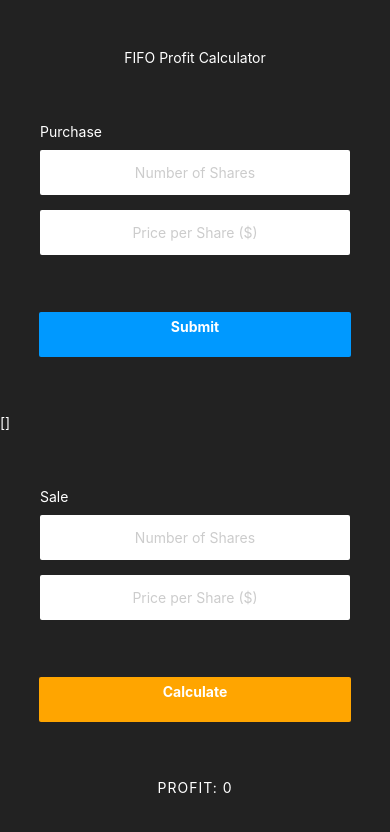
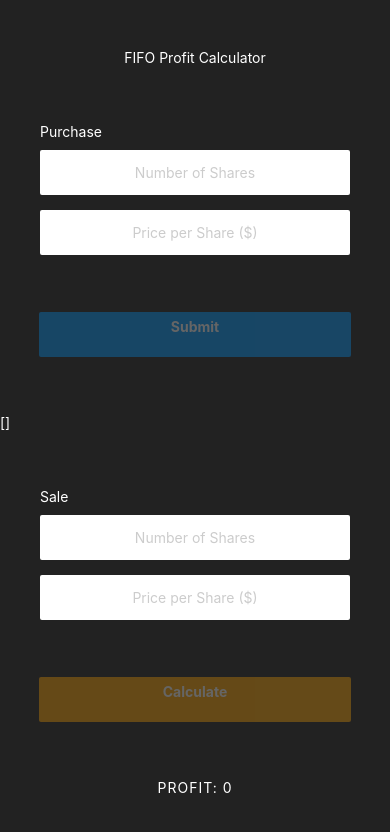
Before and after one commit to heidimason/fifo-calc, a React Native app: screen / in a window 390 px wide. Shown: the top 832 px of the page. Built offline with nearby package versions, Linux system fonts and the light colour scheme; what react-native-responsive-fontsize would draw is missing.

Commit message:
feat: Start adding form validations; refactor: App component styles

```diff
--- a/App.js
+++ b/App.js
@@ -22,15 +22,15 @@ class FifoCalculator extends Component {
         saleSharePrice: ''
     }
 
+    changePurchaseShares = numberOfShares => {
+        this.setState({
+            purchaseShareNum: numberOfShares
+        })
+    }
+
     changePurchasePrice = pricePerShare => {
         this.setState({
             purchaseSharePrice: pricePerShare
-        })
-    }
-
-    changePurchaseShares = numberOfShares => {
-        this.setState({
-            purchaseShareNum: numberOfShares
         })
     }
 
@@ -54,15 +54,15 @@ class FifoCalculator extends Component {
         })
     }
 
+    changeSaleShares = numberOfShares => {
+        this.setState({
+            saleShareNum: numberOfShares
+        })
+    }
+
     changeSalePrice = pricePerShare => {
         this.setState({
             saleSharePrice: pricePerShare
-        })
-    }
-
-    changeSaleShares = numberOfShares => {
-        this.setState({
-            saleShareNum: numberOfShares
         })
     }
 
@@ -99,7 +99,7 @@ class FifoCalculator extends Component {
 
         const {
             profit,
-            purchaseDate,
+            // purchaseDate,
             purchases,
             purchaseShareNum,
             purchaseSharePrice,
@@ -108,7 +108,7 @@ class FifoCalculator extends Component {
         } = this.state
 
         return (
-            <View style={styles.viewContainer}>
+            <AppContainer>
                 <TextContainer>
                     <H1
                         style={[fonts.h1, styles.text]}>FIFO Profit Calculator
@@ -126,6 +126,11 @@ class FifoCalculator extends Component {
                         }}
                         shareNum={purchaseShareNum}
                     />
+
+                    { purchaseShareNum !== '' && purchaseShareNum <= 0
+                        ? <ErrorText style={fonts.h3}>Please enter a positive number!</ErrorText>
+                        : null
+                    }
 
                     <PriceOfShares
                         onPriceChange={purchasePrice => {
@@ -155,12 +160,16 @@ class FifoCalculator extends Component {
                 */ }
 
                 <SubmitBtn
+                    children="Submit"
+                    disabled={purchaseShareNum === '' || purchaseSharePrice === ''}
                     onPress={this.submitPurchase}
-                    children="Submit"
                     style={[
                         Platform.OS === 'ios'
                         ? btns.btnIOS
                         : btns.btnAndroid,
+                        purchaseShareNum === '' || purchaseSharePrice === ''
+                        ? btns.btnInvalid
+                        : btns.btnValid,
                         [btns.btn, styles.submitBtnPurchase]
                     ]}
                 />
@@ -188,12 +197,19 @@ class FifoCalculator extends Component {
                 </View>
 
                 <SubmitBtn
+                    children="Calculate"
+                    disabled={
+                        purchaseShareNum === '' || purchaseSharePrice === '' ||
+                        saleShareNum === '' || saleSharePrice === ''
+                    }
                     onPress={this.calculateProfit}
-                    children="Calculate"
                     style={[
                         Platform.OS === 'ios'
                         ? btns.btnIOS
                         : btns.btnAndroid,
+                        saleShareNum === '' || saleSharePrice === ''
+                        ? btns.btnInvalid
+                        : btns.btnValid,
                         [btns.btn, styles.submitBtnCalculate]
                     ]}
                 />
@@ -203,16 +219,26 @@ class FifoCalculator extends Component {
                         style={[fonts.h2, styles.text]}>Profit: {profit}
                     </ProfitText>
                 </TextContainer>
-            </View>
+            </AppContainer>
         )
     }
 }
 
-const TextContainer = styled.View`
+const AppContainer = styled.View`
+        background-color: ${grayDark}
+        flex: 1
+        justifyContent: space-around
+    `,
+    TextContainer = styled.View`
         align-items: center
     `,
     H1 = styled.Text`
         margin-top: 20
+    `,
+    ErrorText = styled.Text`
+        color: ${orange}
+        text-align: center
+        margin-bottom: 15
     `,
     ProfitText = styled.Text`
         letter-spacing: 1
@@ -221,11 +247,6 @@ const TextContainer = styled.View`
     `
 
 const styles = StyleSheet.create({
-    viewContainer: {
-        backgroundColor: grayDark,
-        flex: 1,
-        justifyContent: 'space-around'
-    },
     h2: {
         marginBottom: 10
     },
--- a/src/components/NumShares.js
+++ b/src/components/NumShares.js
@@ -25,6 +25,9 @@ class NumShares extends Component {
 	        		Platform.OS === 'ios'
 	        		? forms.inputIOS
 	        		: forms.inputAndroid,
+	        		shareNum !== '' && shareNum <= 0
+	        		? forms.textInputError
+	        		: forms.textInputValid,
 					[fonts.h2, forms.textInput]
 				]}
 				value={shareNum.toString()}
--- a/src/components/SubmitBtn.js
+++ b/src/components/SubmitBtn.js
@@ -3,11 +3,12 @@ import { Text, TouchableOpacity } from 'react-native'
 import { btns } from '../utils/styles/btns'
 import { fonts } from '../utils/styles/fonts'
 
-const SubmitBtn = ({ children, onPress, style = {} }) => {
+const SubmitBtn = ({ children, disabled, onPress, style = {} }) => {
   	return (
     	<TouchableOpacity
-        	style={style}
-        	onPress={onPress}>
+    		disabled={disabled}
+        	onPress={onPress}
+        	style={style}>
         	<Text
                 style={[btns.btnText, fonts.h2]}>{children}
             </Text>
--- a/src/utils/styles/btns.js
+++ b/src/utils/styles/btns.js
@@ -4,6 +4,12 @@ import { white } from './colors'
 export const btns = StyleSheet.create({
     btn: {
         height: 45
+    },
+    btnInvalid: {
+        opacity: 0.3
+    },
+    btnValid: {
+        opacity: 1
     },
     btnIOS: {
         borderRadius: 7,
--- a/src/utils/styles/colors.js
+++ b/src/utils/styles/colors.js
@@ -1,8 +1,5 @@
-export const black = '#000',
-			 blue = '#0099ff',
-			 grayLight = '#888',
+export const blue = '#0099ff',
 			 grayXLight = '#ccc',
 			 grayDark = '#222',
 			 orange = '#ffa500',
-			 red = '#ff0000',
 			 white = '#fff'
--- a/src/utils/styles/fonts.js
+++ b/src/utils/styles/fonts.js
@@ -7,5 +7,8 @@ export const fonts = StyleSheet.create({
     },
     h2: {
         fontSize: RFPercentage(3)
+    },
+    h3: {
+        fontSize: RFPercentage(2)
     }
 })
--- a/src/utils/styles/forms.js
+++ b/src/utils/styles/forms.js
@@ -1,5 +1,5 @@
 import { StyleSheet } from 'react-native'
-import { grayLight, grayXLight, white } from './colors'
+import { grayLight, grayXLight, orange, white } from './colors'
 
 export const forms = StyleSheet.create({
     inputAndroid: {
@@ -15,5 +15,13 @@ export const forms = StyleSheet.create({
         marginHorizontal: 40,
         padding: 10,
         textAlign: 'center'
+    },
+    textInputError: {
+        borderColor: orange,
+        borderWidth: 3
+    },
+    textInputValid: {
+        borderColor: 'transparent',
+        borderWidth: 0
     }
 })
```
